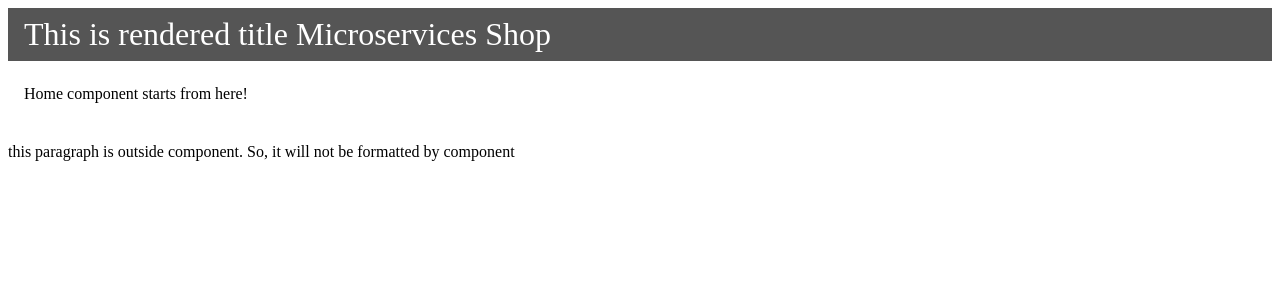
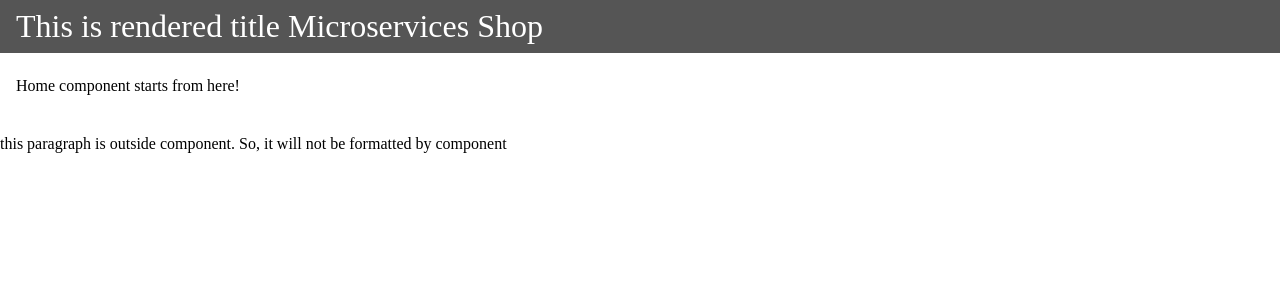
Before and after one commit to IlCodeLover/coursera-spa-with-angular, an Angular app in the folder examples/first-ng-app/: page / in a window 1280 px wide. Shown: the top 300 px of the page. Built offline with nearby package versions, Linux system fonts and the light colour scheme.

Commit message:
[Style] for body

```diff
--- a/examples/first-ng-app/src/styles.scss
+++ b/examples/first-ng-app/src/styles.scss
@@ -1 +1,11 @@
 /* You can add global styles to this file, and also import other style files */
+html,
+body {
+  margin: 0;
+  padding: 0;
+}
+
+* {
+  outline: none;
+
+}
```
